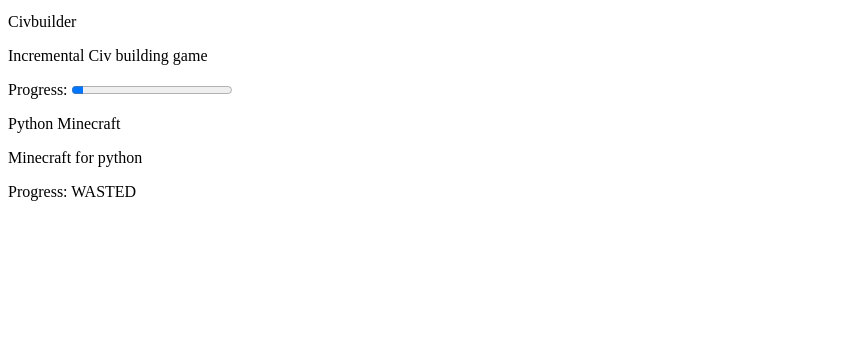
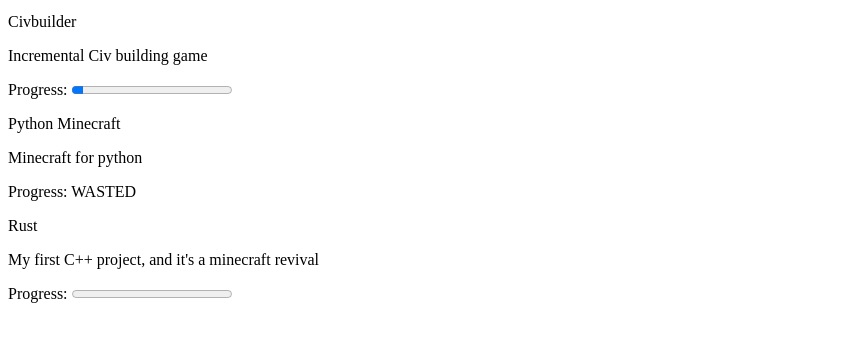
Before and after one commit to joyhyunki/devblog, a plain HTML site: page index.html in a window 1280 px wide. Shown: the part 101-442 px from the top of the page, without its empty margins (0-868 px from the left). Drawn offline with Linux system fonts and the light colour scheme.

Commit message:
Update index.html

```diff
--- a/index.html
+++ b/index.html
@@ -10,4 +10,8 @@
 <p>Python Minecraft</p>
 <p>Minecraft for python</p>
 <label for="civbuilder">Progress: WASTED</label>
+<p>Rust</p>
+<p>My first C++ project, and it's a minecraft revival</p>
+<label for="civbuilder">Progress: </label>
+<progress id="civbuilder" max="100" value="0"> 0% </progress>
 </head>
```
